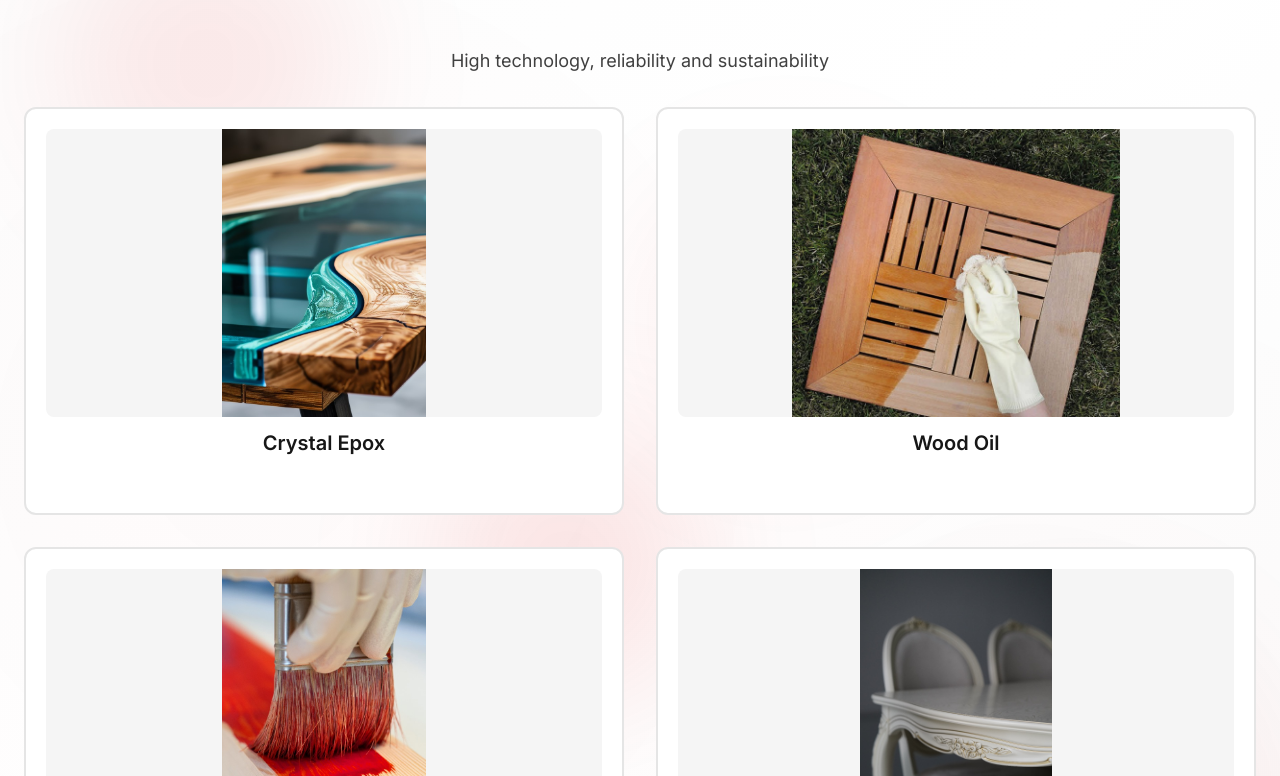
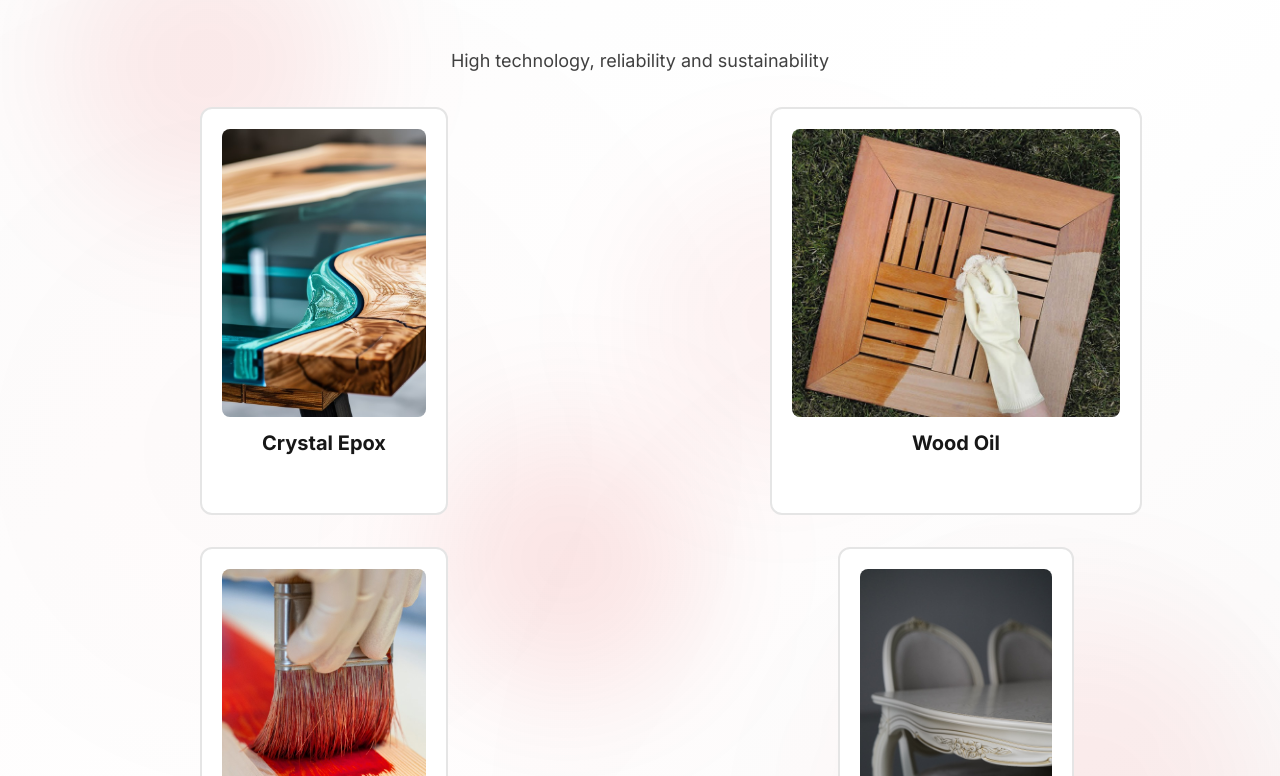
Before and after one commit to levonstepan/VerinLegno.am, a Next.js app: page / in a window 1280 px wide. Shown: the part 904-1680 px from the top of the page. Built offline with nearby package versions, Linux system fonts and the light colour scheme.

Commit message:
Increase catalogue name contrast and reduce outer frame width

```diff
--- a/app/components/Products.tsx
+++ b/app/components/Products.tsx
@@ -85,7 +85,7 @@ export function Products({
                 href={item.href}
                 onMouseEnter={() => setHoveredIndex(index)}
                 onMouseLeave={() => setHoveredIndex(null)}
-                className={`group relative ${showAll ? 'p-3' : 'p-4 md:p-5'} rounded-xl border-2 border-neutral-200 bg-white hover:border-[#D70000] hover:shadow-xl hover:shadow-[#D70000]/10 transition-all duration-300 transform hover:-translate-y-2 overflow-hidden ${!showAll ? 'min-h-[280px]' : ''}`}
+                className={`group relative ${showAll ? 'p-3' : 'p-4 md:p-5'} rounded-xl border-2 border-neutral-200 bg-white hover:border-[#D70000] hover:shadow-xl hover:shadow-[#D70000]/10 transition-all duration-300 transform hover:-translate-y-2 overflow-hidden ${!showAll ? 'min-h-[280px]' : ''} max-w-sm mx-auto`}
               >
                 {/* Gradient overlay on hover */}
                 <div className={`absolute inset-0 bg-gradient-to-br from-[#D70000]/5 to-transparent opacity-0 group-hover:opacity-100 transition-opacity duration-300 ${isHovered ? 'opacity-100' : ''}`} />
@@ -112,7 +112,7 @@ export function Products({
 
                 {/* Content */}
                 <div className="relative z-10">
-                  <h3 className={`font-semibold ${showAll ? 'text-base' : 'text-lg md:text-xl'} mb-2 group-hover:text-[#D70000] transition-colors duration-300 text-center`}>
+                  <h3 className={`font-bold ${showAll ? 'text-base' : 'text-lg md:text-xl'} mb-2 group-hover:text-[#D70000] transition-colors duration-300 text-center ${item.image ? 'text-neutral-900' : ''}`}>
                     {item.image ? getCatalogueName(item.image) : item.name}
                   </h3>
                   {item.desc && (
```
